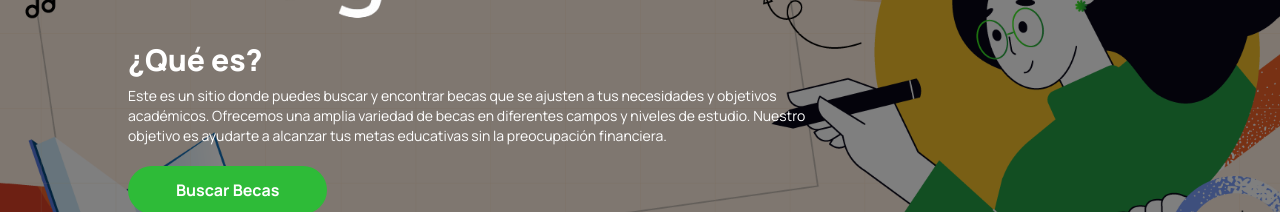
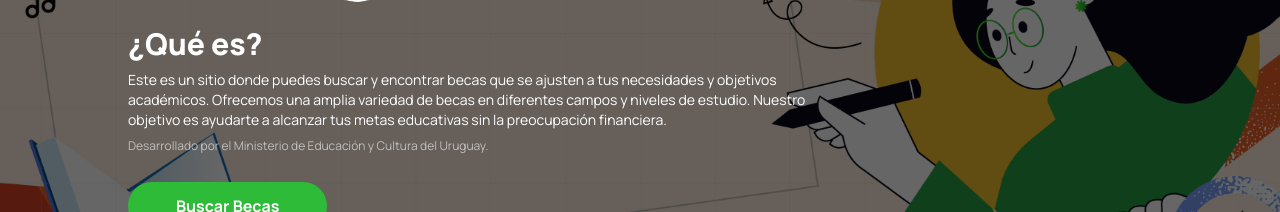
Before and after one commit to Eyewatch2/becas-mec-next, a Next.js app: page / in a window 1280 px wide. Shown: the part 376-588 px from the top of the page. Built offline with nearby package versions, Linux system fonts and the light colour scheme; no server answers.

Commit message:
chore: Update Hero component with improved SEO and design

```diff
--- a/components/Hero.jsx
+++ b/components/Hero.jsx
@@ -1,6 +1,6 @@
-import Image from 'next/image'
-import Link from 'next/link'
-import React from 'react'
+import Image from "next/image";
+import Link from "next/link";
+import React from "react";
 
 const Hero = () => {
   return (
@@ -8,10 +8,12 @@ const Hero = () => {
       className="hero relative bg-green-500 min-h-[60svh] md:min-h-[50svh] py-5 lg:min-h-[85svh] 2xl:min-h-[70svh] flex flex-col justify-center text-white bg-cover bg-center"
       style={{ backgroundImage: `url("/images/HERO_IMG.png")` }}
     >
-            <div className="absolute inset-0 bg-black opacity-50"></div>
+      <div className="absolute inset-0 bg-black opacity-60"></div>
       <div className="container z-10 max-w-screen-lg mx-auto h-full flex flex-col">
         <div className="hero-logo flex items-center">
-                    <h1 className='sr-only'>Becas del Uruguay, alcanza tus metas educativas</h1>
+          <h1 className="sr-only">
+            Becas del Uruguay, alcanza tus metas educativas
+          </h1>
           <Image
             src={"/images/LOGO_BECA2.png"}
             width={318}
@@ -23,22 +25,28 @@ const Hero = () => {
         <div className="hero-text flex flex-col gap-2 mx-5 xl:mx-0">
           <h2 className="text-3xl font-extrabold 2xl:text-4xl">¿Qué es?</h2>
           <p className="text-sm md:w-2/3 2xl:text-lg">
-                        Este es un sitio donde puedes buscar y encontrar
-                        becas que se ajusten a tus necesidades y objetivos académicos.
-                        Ofrecemos una amplia variedad de becas en diferentes campos
-                        y niveles de estudio. Nuestro objetivo es ayudarte a alcanzar
-                        tus metas educativas sin la preocupación financiera.
+            Este es un sitio donde puedes buscar y encontrar becas que se
+            ajusten a tus necesidades y objetivos académicos. Ofrecemos una
+            amplia variedad de becas en diferentes campos y niveles de estudio.
+            Nuestro objetivo es ayudarte a alcanzar tus metas educativas sin la
+            preocupación financiera.
+            <span className="block text-xs text-white/60 my-2">
+              Desarrollado por el Ministerio de Educación y Cultura del Uruguay.
+            </span>
           </p>
         </div>
         <div className="p-5 md:py-0 lg:p-0 w-full md:w-fit mt-5">
-                    <Link scroll href="#encontraTuBeca" className="text-white block font-bold text-center w-full md:w-fit bg-green-500 transition-colors ease-in-out px-12 py-3 rounded-full hover:bg-green-600">
+          <Link
+            scroll
+            href="#encontraTuBeca"
+            className="text-white block font-bold text-center w-full md:w-fit bg-green-500 transition-colors ease-in-out px-12 py-3 rounded-full hover:bg-green-600"
+          >
             Buscar Becas
           </Link>
         </div>
       </div>
     </section>
+  );
+};
 
-    )
-}
-
-export default Hero
+export default Hero;
```
Lines whose indentation alone changed are shown as unchanged.
